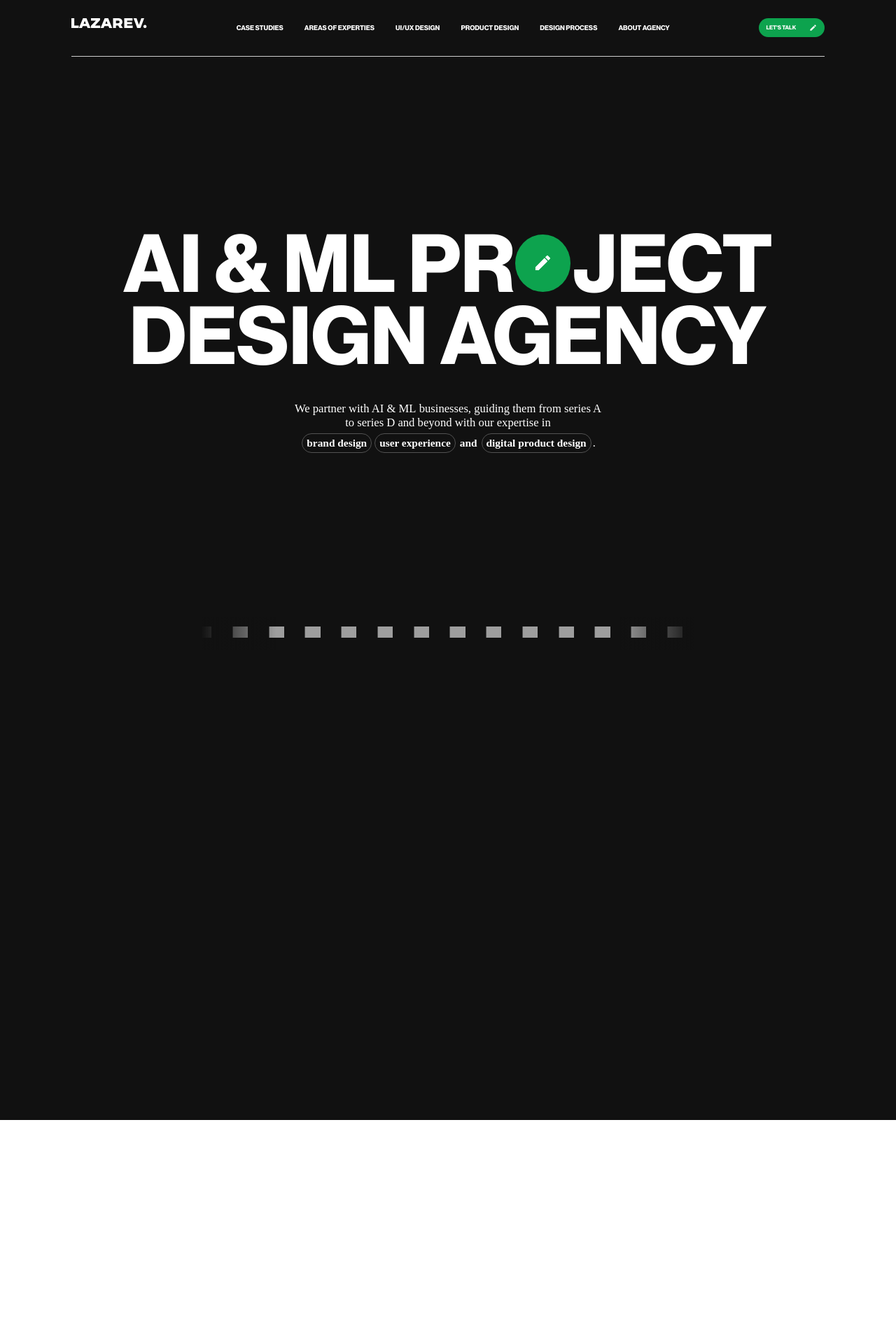
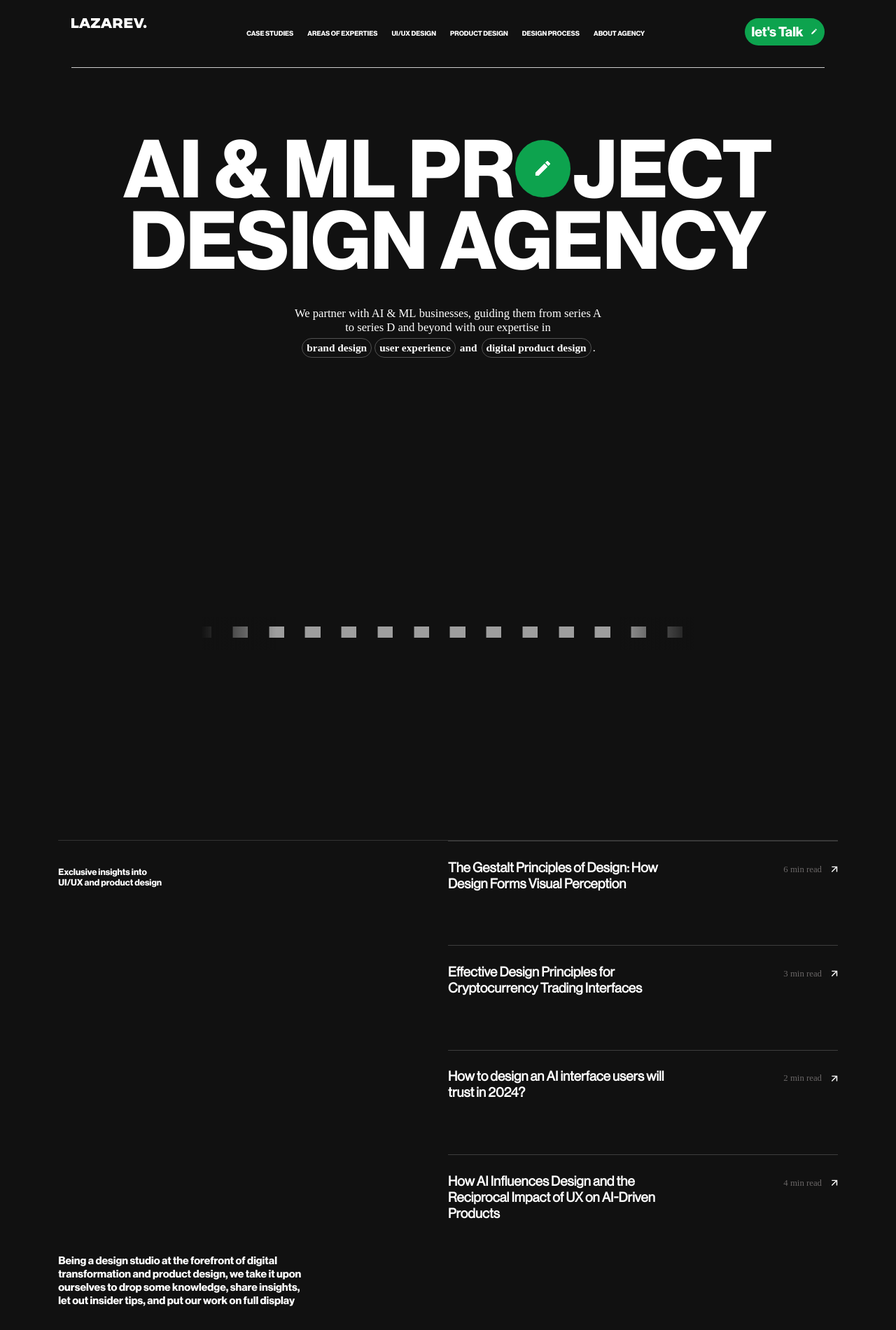
Before and after one commit to Zakariya06/LAZAREV, a plain HTML site: page index.html in a window 1280 px wide. Shown: the whole page at 70% size. Before the commit the page ends 1600 px from the top, so only its background shows below. Drawn offline with nearby package versions, Linux system fonts and the light colour scheme; grey boxes are pictures that could not be loaded.

Commit message:
Updated page2 in code

```diff
--- a/index.html
+++ b/index.html
@@ -45,12 +45,12 @@
                 <h5><span>UX-Research</span></h5>
             </div>
             <div class="nav-elem">
-            <h4>Product design</h4>
+                <h4>Product design</h4>
 
-            <h5><span>SaaS</span></h5>
-            <h5><span>Web App</span></h5>
-            <h5><span>Mobile App</span></h5>
-            <h5><span>Website Design</span></h5>
+                <h5><span>SaaS</span></h5>
+                <h5><span>Web App</span></h5>
+                <h5><span>Mobile App</span></h5>
+                <h5><span>Website Design</span></h5>
             </div>
             <div class="nav-elem">
                 <h4>Design Process</h4>
@@ -67,14 +67,16 @@
                 <h5><span>News & Articles</span></h5>
             </div>
         </div>
-        <button class="nav-btn">let's Talk
+        <div class="nav-btn-side">
+            <button>let's Talk</button>
+
             <svg fill="none" viewBox="0 0 20 20">
                 <path fill="#fff"
                     d="M2.5 14.375V17.5h3.125l9.217-9.217-3.125-3.125L2.5 14.375Zm14.758-8.508a.83.83 0 0 0 0-1.175l-1.95-1.95a.83.83 0 0 0-1.175 0l-1.525 1.525 3.125 3.125 1.525-1.525Z">
                 </path>
             </svg>
 
-        </button>
+        </div>
 
         <div id="nav-bottom">
 
@@ -133,10 +135,65 @@
             </div>
         </div>
         <div id="page2">
+            <div class="border">
+                <div class="page2-left">
+                    <p>Exclusive insights into <br>
+                    UI/UX and product design
+                    </p>
+                    <h5>Being a design studio at the forefront of digital transformation and product design, we take it upon ourselves to drop some knowledge, share insights, let out insider tips, and put our work on full display</h5>
+                </div>
+                <div class="page2-right">
+                    <div class="right-elem">
+                        <div class="content">
+                            <h4>The Gestalt Principles of Design: How Design Forms Visual Perception</h4>
+                            <div class="time-lef">
+                                <p>6 min read</p>
+                                <svg fill="none" viewBox="0 0 15 15"><path fill="currentColor" fill-rule="evenodd" d="M10.125 3.153H1.961V1H13.8v11.839h-2.152V4.675L2.722 13.6 1.2 12.078l8.925-8.925Z" clip-rule="evenodd"></path></svg>
+                            </div>
+                        </div>
+                        <img src="images/first.png">
+                    </div>
+                    <div class="right-elem">
+                        <div class="content">
+                            <h4>Effective Design Principles for Cryptocurrency Trading Interfaces</h4>
+                            <div class="time-lef">
+                                <p>3 min read</p>
+                                <svg fill="none" viewBox="0 0 15 15"><path fill="currentColor" fill-rule="evenodd" d="M10.125 3.153H1.961V1H13.8v11.839h-2.152V4.675L2.722 13.6 1.2 12.078l8.925-8.925Z" clip-rule="evenodd"></path></svg>
+                            </div>
+                        </div>
+
+                        <img src="images/second.png">
+                    </div>
+                    <div class="right-elem">
+                        <div class="content">
+                            <h4>How to design an AI interface users will trust in 2024?</h4>
+                            <div class="time-lef">
+                                <p>2 min read</p>
+                                <svg fill="none" viewBox="0 0 15 15"><path fill="currentColor" fill-rule="evenodd" d="M10.125 3.153H1.961V1H13.8v11.839h-2.152V4.675L2.722 13.6 1.2 12.078l8.925-8.925Z" clip-rule="evenodd"></path></svg>
+                            </div>
+                        </div>
+
+                        <img src="images/third.png">
+                    </div>
+                    <div class="right-elem">
+                        <div class="content">
+                            <h4>How AI Influences Design and the Reciprocal Impact of UX on AI-Driven Products</h4>
+                            <div class="time-lef">
+                                <p>4 min read</p>
+                                <svg fill="none" viewBox="0 0 15 15"><path fill="currentColor" fill-rule="evenodd" d="M10.125 3.153H1.961V1H13.8v11.839h-2.152V4.675L2.722 13.6 1.2 12.078l8.925-8.925Z" clip-rule="evenodd"></path></svg>
+                            </div>
+                        </div>
+
+                        <img src="images/forth.png">
+                    </div>
+                </div>
+            </div>
 
         </div>
     </div>
-     <script src="https://cdnjs.cloudflare.com/ajax/libs/gsap/3.12.5/gsap.min.js" integrity="sha512-7eHRwcbYkK4d9g/6tD/mhkf++eoTHwpNM9woBxtPUBWm67zeAfFC+HrdoE2GanKeocly/VxeLvIqwvCdk7qScg==" crossorigin="anonymous" referrerpolicy="no-referrer"></script>
+    <script src="https://cdnjs.cloudflare.com/ajax/libs/gsap/3.12.5/gsap.min.js"
+        integrity="sha512-7eHRwcbYkK4d9g/6tD/mhkf++eoTHwpNM9woBxtPUBWm67zeAfFC+HrdoE2GanKeocly/VxeLvIqwvCdk7qScg=="
+        crossorigin="anonymous" referrerpolicy="no-referrer"></script>
     <script src="script.js"></script>
 </body>
 
--- a/script.js
+++ b/script.js
@@ -1,7 +1,8 @@
 
 function navAnimtaion(){
-    let nav = document.querySelector("nav")
-    nav.addEventListener("mouseenter" , ()=>{
+    let elem = document.querySelectorAll(".nav-elem h4")
+    elem.forEach(e=>{
+        e.addEventListener("mouseenter" , ()=>{
             let tl = gsap.timeline();
             tl.to("#nav-bottom",{
                 height: "26vh"
@@ -17,7 +18,7 @@ function navAnimtaion(){
                 }
             })
         })
-    nav.addEventListener("mouseleave" , ()=>{
+        e.addEventListener("mouseleave" , ()=>{
             let tl = gsap.timeline();
             tl.to(".nav-elem h5 span",{
                 y: 25,
@@ -34,7 +35,40 @@ function navAnimtaion(){
                 duration:0.4
             })
         })
+    })
+
 
 }
 
+function page2Animation(){
+
+
+    let rightElem = document.querySelectorAll(".right-elem");
+
+    rightElem.forEach(e=>{
+        e.addEventListener("mouseenter", (e) => {
+            gsap.to(e.target.children[1],{
+                opacity: 1,
+                scale: 1
+            })
+        })
+        e.addEventListener("mouseleave" , () =>{
+            gsap.to(e.children[1],{
+                opacity: 0,
+                scale: 0
+              })
+        })
+
+        e.addEventListener("mousemove", (dets) =>{
+            e.children[1].style.transform = `translate(${dets.clientX - e.getBoundingClientRect().x - 10}px, ${dets.clientY - e.getBoundingClientRect().y -100 }px)`
+
+            // gsap.to(e.children[1],{
+            //     x: dets.X - e.getBoundingClientRect() -10,
+            //     y: dets.Y - e.getBoundingClientRect() - 100
+            // })
+        })
+    })
+    }
+
 navAnimtaion();
+page2Animation();
--- a/style.css
+++ b/style.css
@@ -23,12 +23,13 @@ body, html{
 
 nav{
     position: fixed;
+    z-index: 9999;
     display: flex;
     align-items: flex-start;
     width: 100%;
     padding: 2vw 8vw;
     justify-content: space-between;
-    height: 10vh;
+    height: 12vh;
     background-color: #111;
 }
 
@@ -38,9 +39,9 @@ nav{
 
 .navpart2{
     display: flex;
-    gap: 10px;
     align-items: flex-start;
-    padding: 1vh 2vw;
+    justify-content: space-between;
+    padding: 2vh 0;
     position: relative;
     z-index: 99;
 }
@@ -54,6 +55,8 @@ nav{
     padding: 0 10px;
     margin-bottom: 1vw;
 }
+
+
 
 .nav-elem h5{
     margin-bottom: 0.2rem;
@@ -81,28 +84,26 @@ nav{
 }
 
 
-
-.nav-btn{
-    padding: 8px 10px;
-    color: white;
-    border: none;
-    border-radius: 50px;
-    cursor: pointer;
-    font-family: groteshk;
+.nav-btn-side{
     display: flex;
     align-items: center;
     justify-content: space-between;
-    text-transform: uppercase;
-    font-size: .5rem;
-    font-weight: 600;
-    line-height: 1;
     background-color: #0DA34E;
+    border-radius: 50px;
+    padding: 8px 10px;
+}
+.nav-btn-side svg{
+    width: 20px;
+    padding-left: 10px;
 }
 
-.nav-btn svg{
-    width: .7rem;
-    margin-left: 1.5vw;
+.nav-btn-side button{
+    font-size: 1.5vw;
+    font-family: groteshk;
+    border: none;
+    background: transparent;
 }
+
 
 
 
@@ -114,13 +115,12 @@ nav:hover .nav-bottom{
 
 #page1{
     width: 100%;
-    height: 100vh;
+    min-height: 150vh;
     background-color: #111111;
     display: flex;
     flex-direction: column;
     align-items: center;
-    justify-content: center;
-    padding-top: 14vw;
+    padding-top:  15vw ;
 }
 
 #page1 h1{
@@ -233,4 +233,98 @@ nav:hover .nav-bottom{
     width: 100%;
     height: 100vh;
     background-color: #111;
+    position: relative;
+    z-index: 1111;
+    padding: 0 6.5vw;
+    padding-bottom: 5vw;
+
 }
+
+
+.border{
+    width: 100%;
+    height: 96%;
+    display: flex;
+    justify-content: space-between;
+    align-items: center;
+    border-top: 1px solid #333;
+}
+
+.page2-left{
+    width: 40%;
+    height: 100%;
+    display: flex;
+    align-items: flex-start;
+    justify-content: space-between;
+    flex-direction: column;
+    padding: 3vw 0;
+}
+
+.page2-left p{
+    font-family: groteshk;
+    font-family: 500;
+    font-size: 1vw;
+}
+
+.page2-left h5{
+    font-family: groteshk;
+    width: 80%;
+    font-weight: 400;
+    font-size: 1.2vw;
+}
+
+
+.page2-right{
+    width: 50%;
+    height: 100%;
+}
+
+.right-elem{
+    border-top: 1px solid #3D3D3D;
+    width: 100%;
+    position: relative;
+    padding-top: 2vw;
+    padding-bottom:  6vw;
+}
+
+.content{
+    width: 100%;
+    display: flex;
+    align-items: first baseline;
+    justify-content: space-between;
+}
+
+.time-lef{
+    display: flex;
+    align-items: center;
+}
+
+.time-lef svg{
+    width: 10px;
+}
+
+.time-lef p{
+    font-size: 1vw;
+    padding-right: 1vw;
+    color: #696666;
+}
+
+.content h4{
+    width: 60%;
+    /* font-family: groteshk; */
+    font-family: groSan;
+    font-size: 1.5vw;
+    font-weight: 600;
+}
+
+.right-elem img{
+    height:9vw;
+    width: 9vw;
+    border-radius: 50%;
+    object-fit: cover;
+    position: absolute;
+    z-index: -1;
+    opacity: 0;
+    scale: 0;
+    transition: all .2s ease;
+}
```
Also changed, not shown: images/first.png (added), images/forth.png (added), images/second.png (added), images/third.png (added). Lines whose indentation alone changed are shown as unchanged.
